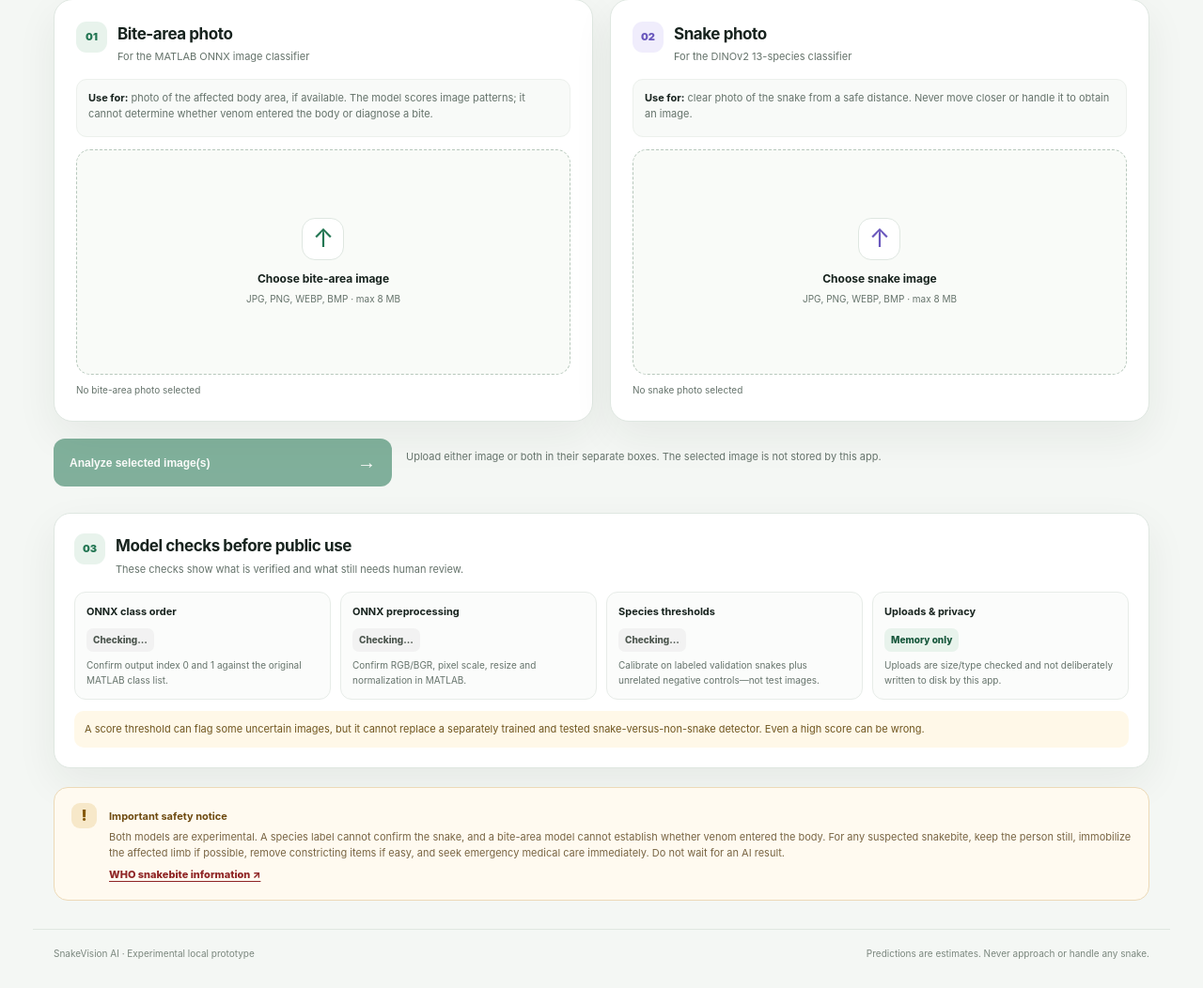
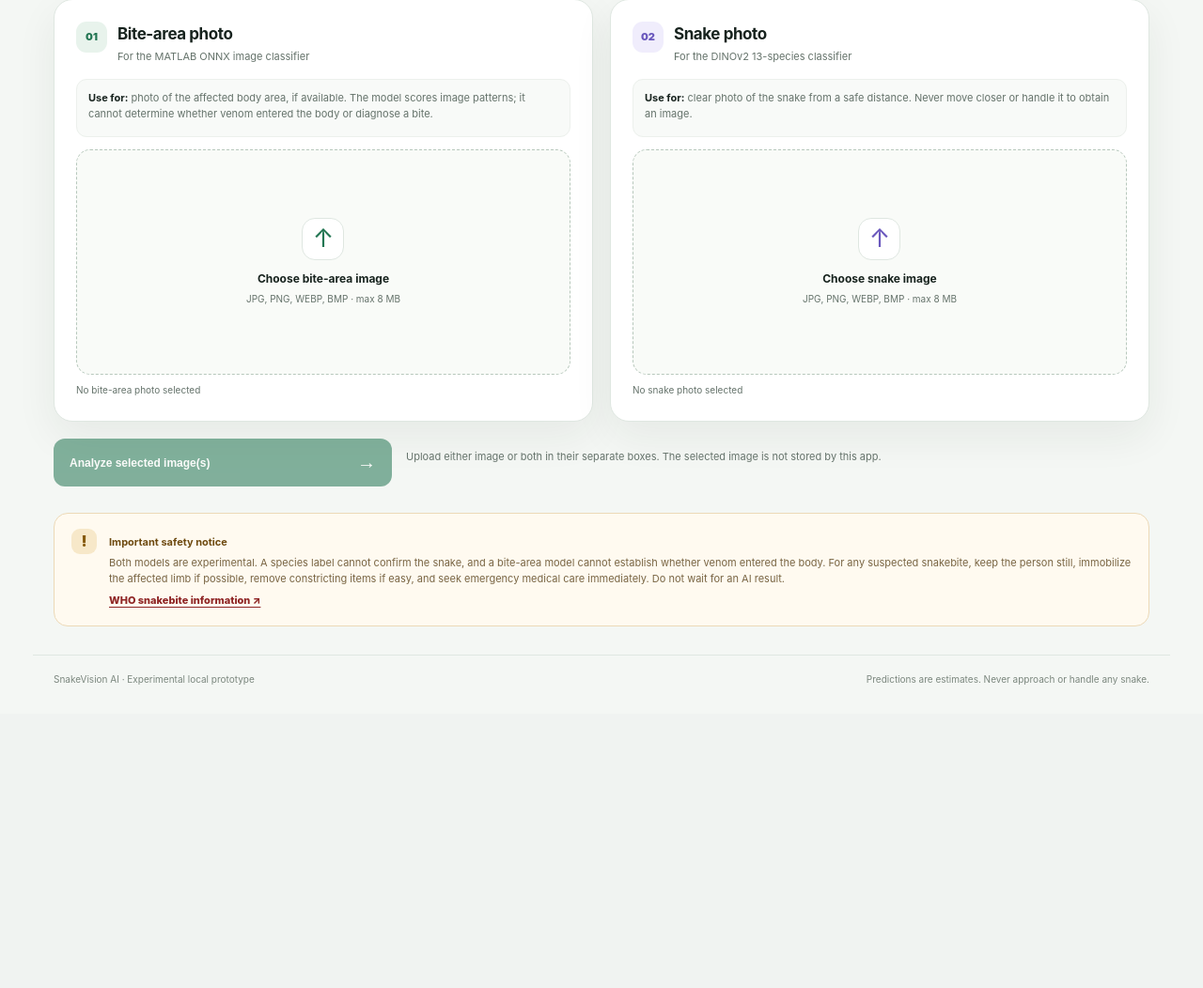
Before and after one commit to rupeshkr2006/SnakeVision, a Flask app: page / in a window 1280 px wide. Shown: the part 767-1819 px from the top of the page at 94% size. After the commit the page ends 1496 px from the top, so only its background shows below. Run offline with Flask 3, Linux system fonts and the light colour scheme; some libraries are stand-ins or nearby versions.

Commit message:
Remove developer diagnostics and add bite model survival guidance

```diff
--- a/templates/index.html
+++ b/templates/index.html
@@ -102,6 +102,11 @@
           </div>
 
           <div class="warning-callout urgent-callout">
+          <div class="warning-callout urgent-callout">
+            <strong id="bite-survival-heading" data-page-i18n="biteSurvivalHeading">Can this model estimate survival time after a bite?</strong>
+            <p id="bite-survival-text" data-page-i18n="biteSurvivalText">No. The bite-area image model only classifies the uploaded image. It cannot tell whether a snake bite occurred, whether venom entered the body, how much venom was injected, or how quickly a patient may deteriorate. There is no reliable survival-time estimate from this result. If a bite is suspected, get emergency medical care immediately.</p>
+          </div>
+
             <strong id="bite-guidance-title">Bite-specific warning signs</strong>
             <p id="bite-guidance-action"></p>
             <h4 data-i18n="symptomsHeading">Emergency symptoms to watch for</h4>
@@ -142,17 +147,6 @@
       </div>
     </section>
 
-    <section class="diagnostics-panel">
-      <div class="section-heading"><span class="step">03</span><div><h2 data-page-i18n="modelChecks">Model checks before public use</h2><p data-page-i18n="modelChecksText">These checks show what is verified and what still needs human review.</p></div></div>
-      <div class="diagnostics-grid">
-        <div class="diagnostic-item"><strong data-page-i18n="diagOrder">ONNX class order</strong><span id="diag-bite-order" class="diagnostic-status" data-page-i18n="checking">Checking…</span><p data-page-i18n="diagOrderText">Confirm output index 0 and 1 against the original MATLAB class list.</p></div>
-        <div class="diagnostic-item"><strong data-page-i18n="diagPreprocess">ONNX preprocessing</strong><span id="diag-bite-preprocess" class="diagnostic-status">Checking…</span><p data-page-i18n="diagPreprocessText">Confirm RGB/BGR, pixel scale, resize and normalization in MATLAB.</p></div>
-        <div class="diagnostic-item"><strong data-page-i18n="diagThreshold">Species thresholds</strong><span id="diag-species-threshold" class="diagnostic-status">Checking…</span><p data-page-i18n="diagThresholdText">Calibrate on labeled validation snakes plus unrelated negative controls—not test images.</p></div>
-        <div class="diagnostic-item"><strong data-page-i18n="diagUploads">Uploads & privacy</strong><span class="diagnostic-status good" data-page-i18n="diagMemory">Memory only</span><p data-page-i18n="diagPrivacyText">Uploads are size/type checked and not deliberately written to disk by this app.</p></div>
-      </div>
-      <p class="diagnostics-note" data-page-i18n="diagNote">A score threshold can flag some uncertain images, but it cannot replace a separately trained and tested snake-versus-non-snake detector. Even a high score can be wrong.</p>
-    </section>
-
     <section class="safety">
       <span class="safety-icon">!</span>
       <div>
```
